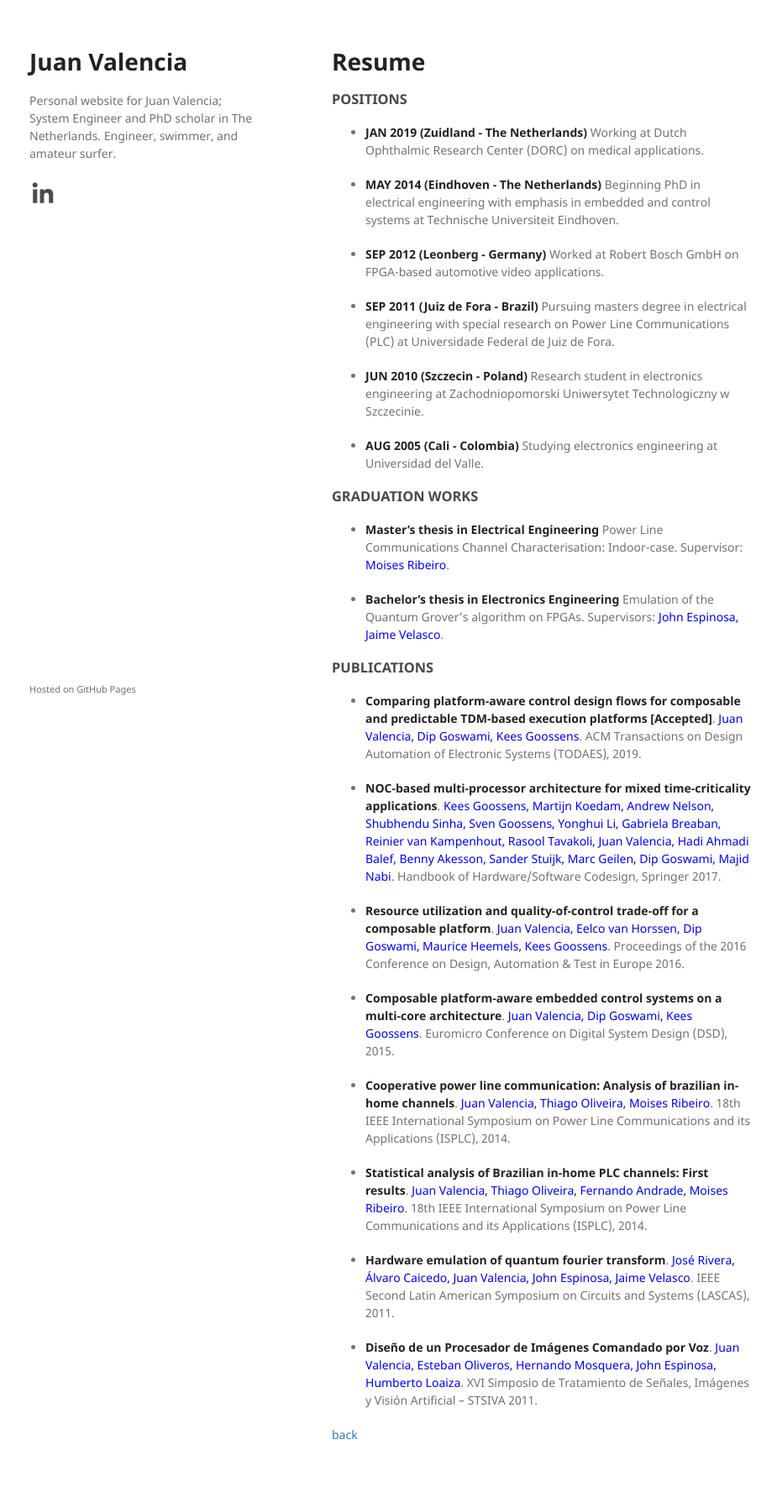
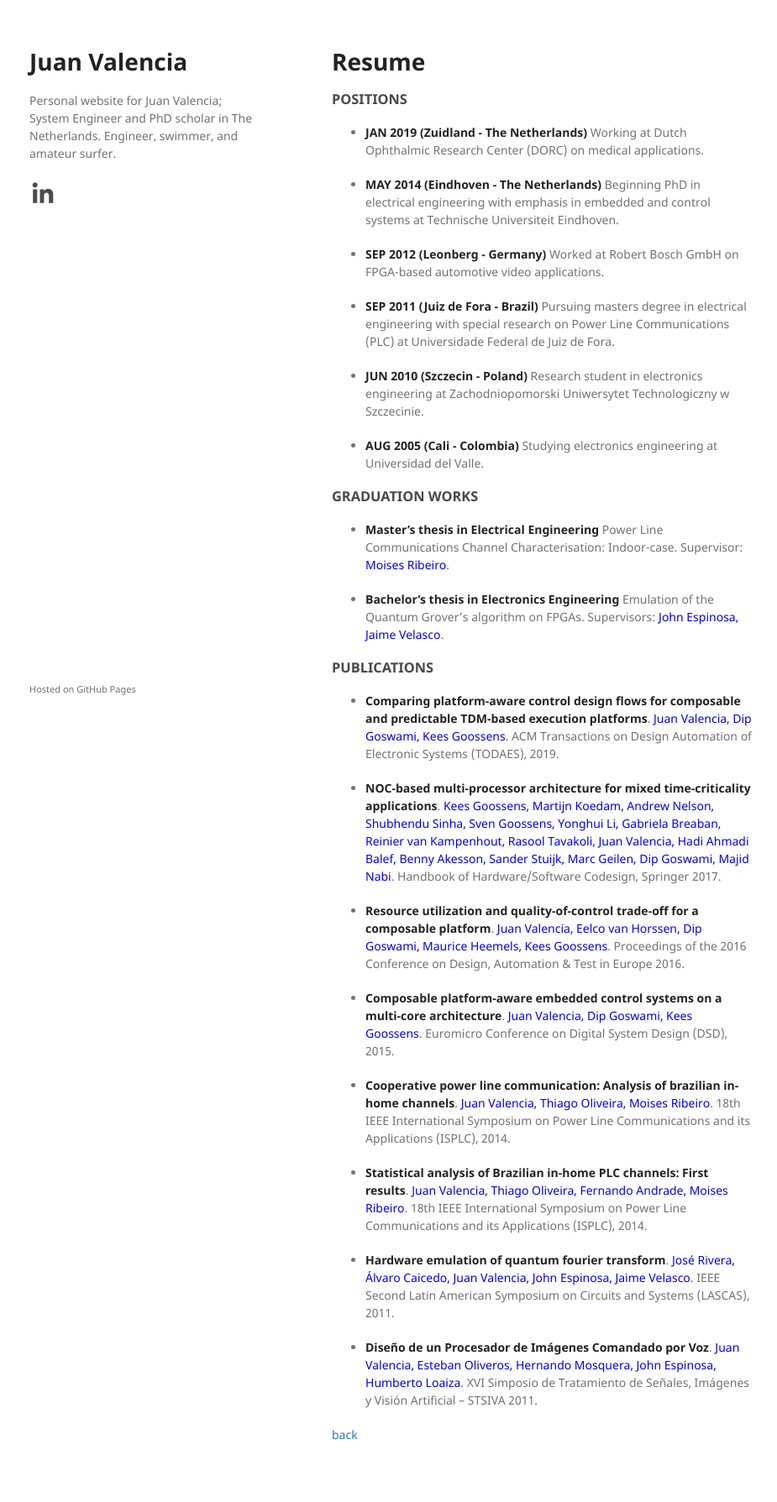
Before and after one commit to juanvalen15/juanvalen15.github.io, a Jekyll site: the page built from resume.md, in a window 1280 px wide. Shown: the whole page at 84% size, without its empty margins (175-1100 px from the left). Built offline with Jekyll 4.4.1, drawn with Linux system fonts in a browser that asks for light colours; our own code applies the rules of GitHub Pages for plain Markdown files.

Commit message:
updated publications
removed accepted text

```diff
--- a/resume.md
+++ b/resume.md
@@ -30,7 +30,7 @@ layout: default
 
 ### PUBLICATIONS
 
-- **Comparing platform-aware control design flows for composable and predictable TDM-based execution platforms [Accepted]**. <span style="color:blue">Juan Valencia, Dip Goswami, Kees Goossens</span>. ACM Transactions on Design Automation of Electronic Systems (TODAES), 2019.
+- **Comparing platform-aware control design flows for composable and predictable TDM-based execution platforms**. <span style="color:blue">Juan Valencia, Dip Goswami, Kees Goossens</span>. ACM Transactions on Design Automation of Electronic Systems (TODAES), 2019.
 
 - **NOC-based multi-processor architecture for mixed time-criticality applications**. <span style="color:blue">Kees Goossens, Martijn Koedam, Andrew Nelson, Shubhendu Sinha, Sven Goossens, Yonghui Li, Gabriela Breaban, Reinier van Kampenhout, Rasool Tavakoli, Juan Valencia, Hadi Ahmadi Balef, Benny Akesson, Sander Stuijk, Marc Geilen, Dip Goswami, Majid Nabi</span>. Handbook of Hardware/Software Codesign, Springer 2017.
 
```
